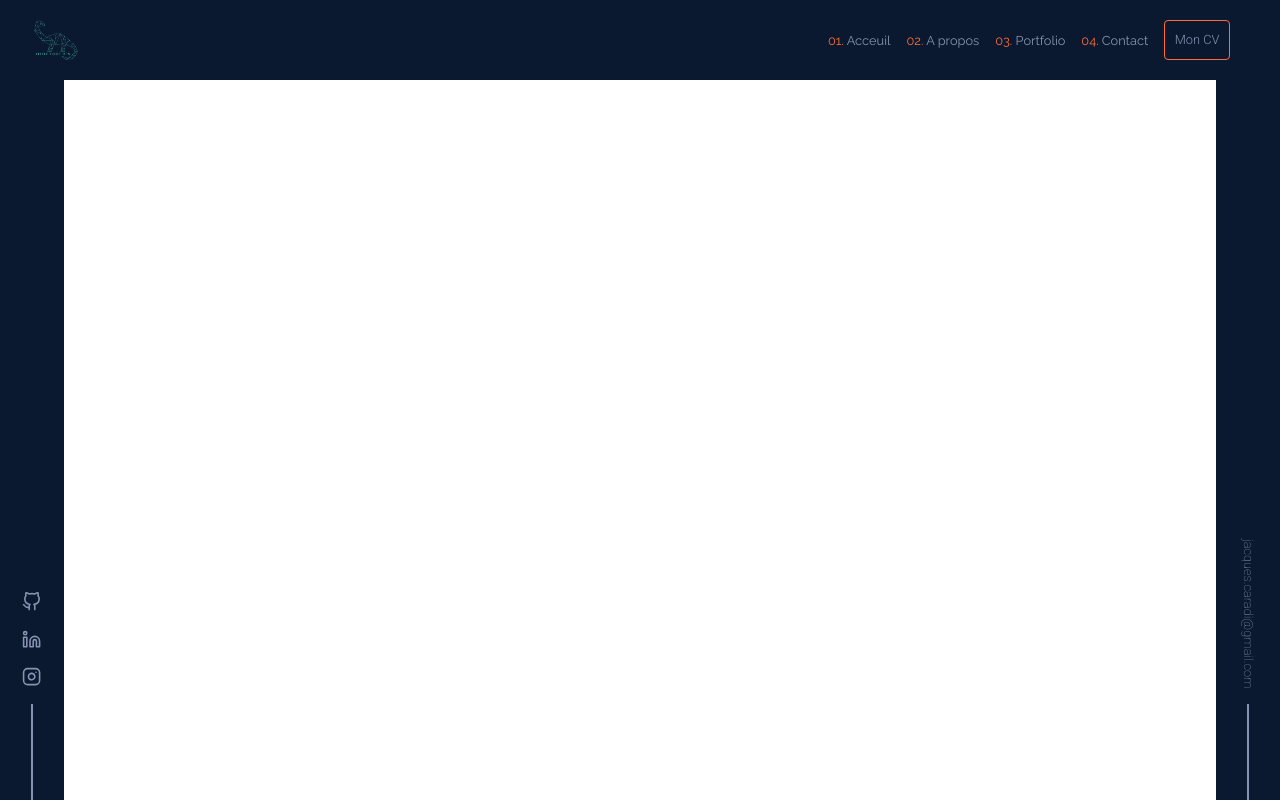
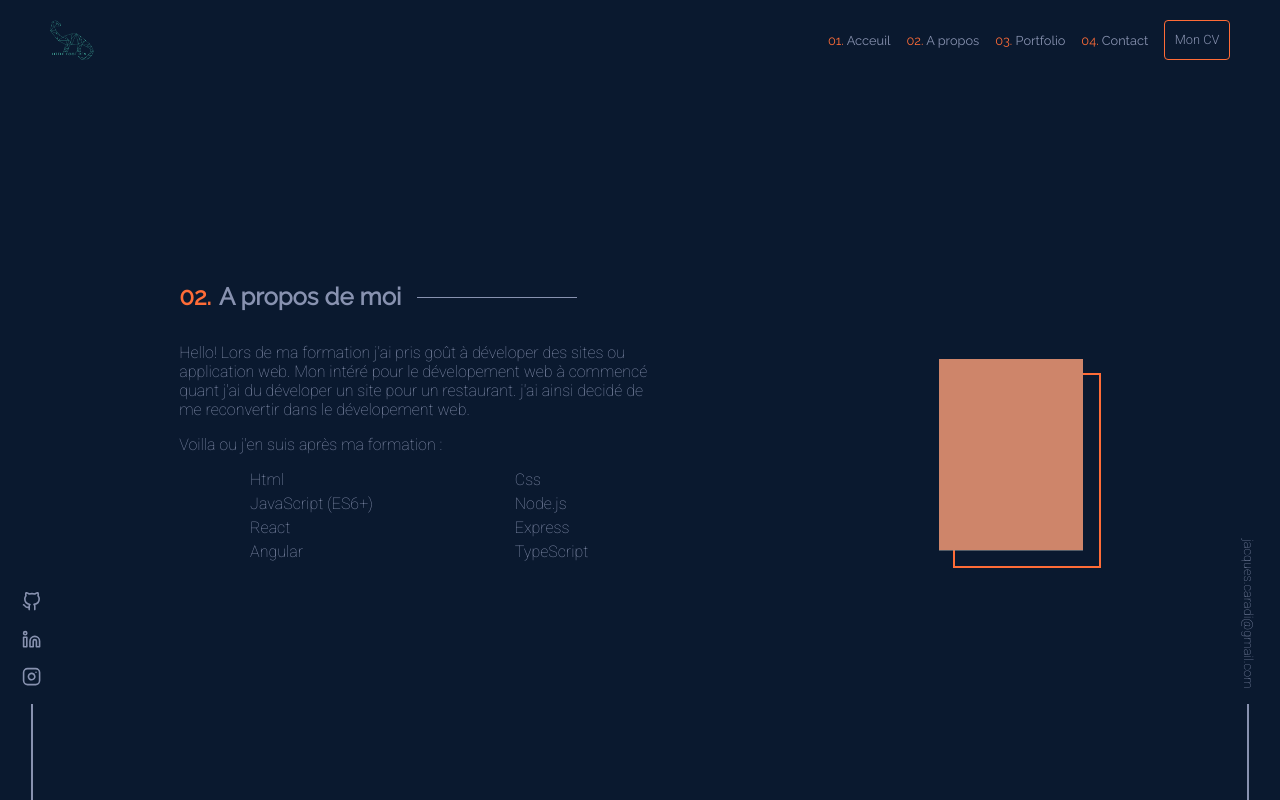
Before and after one commit to littleFootDev/littleFootPorfolio, an Angular app: page /about in a window 1280 px wide. Before the commit this address led to /. Built offline with nearby package versions, Linux system fonts and the light colour scheme; grey boxes are pictures that could not be loaded.

Commit message:
corection and adding about-me page

```diff
--- /dev/null
+++ b/src/app/about-me/about-me.component.html
@@ -0,0 +1,38 @@
+<div class="contain">
+    <div class="container">
+      <h1 class="title">
+          <span class="numero">02. </span> A propos de moi <span class="trait"></span>
+        </h1>
+        <div class="container-total">
+          <div class="contain-description">
+            <p class="description">
+              Hello! Lors de ma formation j'ai pris goût à déveloper des sites ou application web.
+              Mon intéré pour le dévelopement web à commencé quant j'ai du déveloper un site pour un restaurant.
+              j'ai ainsi decidé de me reconvertir dans le dévelopement web.
+            </p>
+            <div class="contain-techno">
+              Voilla ou j'en suis après ma formation :
+              <div class="skills-list">
+                <ul class="list1">
+                  <li>Html</li>
+                  <li>JavaScript (ES6+)</li>
+                  <li>React</li>
+                  <li>Angular</li>
+                </ul>
+                <ul class="list2">
+                  <li>Css</li>
+                  <li>Node.js</li>
+                  <li>Express</li>
+                  <li>TypeScript</li>
+                </ul>
+              </div>
+            </div>
+          </div>
+          <div class="contain-image">
+            <div class="image">
+              <img src="../../assets/images/jacques.c.jpg" alt="jacques caradi" />
+            </div>
+          </div>
+        </div>
+    </div>
+  </div>
--- /dev/null
+++ b/src/app/about-me/about-me.component.scss
@@ -0,0 +1,112 @@
+.contain {
+    width: calc(100vw - 4rem);
+    align-items: center;
+    justify-content: center;
+    color : var(--secondary);
+    .container {
+        width : 80%;
+        .container-total {
+            display: flex;
+            align-items: center;
+            justify-content: center;
+            flex-direction: column;
+            .description{
+                font-size:1rem;
+                margin-bottom: 1rem;
+            }
+        }
+        .contain-techno {
+            display: flex;
+            justify-content: center;
+            align-items: flex-start;
+            flex-direction:column;
+            font-size: 1rem;
+            .skills-list {
+                display: flex;
+                justify-content: space-between;
+                width: 100%;
+                margin: 1rem 0 2rem 0;
+                li {
+                    list-style: none;
+                    margin-bottom:.3rem;
+                }
+            }
+
+        }
+        .contain-image {
+            position: relative;
+            border: 0.15rem solid var(--accent);
+            .image {
+                transform : translate(-1rem, -1rem);
+                background: var(--accent);
+                height:9.99rem;
+                transition: var(--transition);
+                :hover {
+                    opacity: 1;
+                }
+                img {
+                    width: 7rem;
+                    height: 10rem;
+                    opacity: .5;
+                }
+            }
+        }
+    }
+}
+
+
+@media screen and (min-width: 576px) {
+    container-total {
+        flex-direction: row;
+        justify-content: space-between;
+        .description {
+            width: 20rem;
+        }
+    }
+}
+
+@media screen and (min-width: 768px) {
+    .contain {
+        width: calc(100vw - 8rem);
+        .container {
+            .container-total {
+                flex-direction: row;
+                justify-content: space-between;
+                .contain-description {
+                    width: 20rem;
+                }
+                .contain-techno {
+                    .skills-list {
+                        justify-content: space-around;
+                    }
+                }
+                .image {
+                    height:11.99rem;
+                    :hover {
+                        opacity: 1;
+                    }
+                    img {
+                        width: 9rem;
+                        height: 12rem;
+                    }
+                }
+            }
+        }
+
+    }
+
+}
+@media screen and (min-width: 992px) {
+    .contain {
+
+        .container {
+            .container-total {
+                .contain-description {
+                    width: 30rem;
+                }
+            }
+        }
+
+    }
+
+}
--- /dev/null
+++ b/src/app/about-me/about-me.component.ts
@@ -0,0 +1,15 @@
+import { Component, OnInit } from '@angular/core';
+
+@Component({
+  selector: 'app-about-me',
+  templateUrl: './about-me.component.html',
+  styleUrls: ['./about-me.component.scss']
+})
+export class AboutMeComponent implements OnInit {
+
+  constructor() { }
+
+  ngOnInit(): void {
+  }
+
+}
--- a/src/app/app-routing.module.ts
+++ b/src/app/app-routing.module.ts
@@ -1,8 +1,11 @@
 import { NgModule } from '@angular/core';
 import { RouterModule, Routes } from '@angular/router';
+
+import { AboutMeComponent } from './about-me/about-me.component';
 import { HomeComponent } from './home/home.component';
 
 const routes: Routes = [
+  {path: 'about', component: AboutMeComponent},
   {path: '', component: HomeComponent, pathMatch: 'full'}
 ];
 
--- a/src/app/app.module.ts
+++ b/src/app/app.module.ts
@@ -1,12 +1,13 @@
 import { NgModule } from '@angular/core';
 import { BrowserModule } from '@angular/platform-browser';
+import { AppRoutingModule } from './app-routing.module';
 
-import { AppRoutingModule } from './app-routing.module';
 import { AppComponent } from './app.component';
 import { HeaderComponent } from './header/header.component';
 import { ContainReseauxComponent } from './contain-reseaux/contain-reseaux.component';
 import { EmailComponent } from './email/email.component';
 import { HomeComponent } from './home/home.component';
+import { AboutMeComponent } from './about-me/about-me.component';
 
 @NgModule({
   declarations: [
@@ -14,7 +15,8 @@ import { HomeComponent } from './home/home.component';
     HeaderComponent,
     ContainReseauxComponent,
     EmailComponent,
-    HomeComponent
+    HomeComponent,
+    AboutMeComponent
   ],
   imports: [
     BrowserModule,
--- a/src/app/header/header.component.html
+++ b/src/app/header/header.component.html
@@ -14,7 +14,7 @@
     </button>
     <div class="navlinks-container open" [ngClass]="{ open: navIsOpen }">
       <a routerLink="" class="navlink"><span>01.</span> Acceuil</a>
-      <a class="navlink"><span>02.</span> A propos</a>
+      <a routerLink="about" class="navlink"><span>02.</span> A propos</a>
       <a class="navlink"><span>03.</span> Portfolio</a>
       <a class="navlink"><span>04.</span> Contact</a>
       <a
--- a/src/app/header/header.component.scss
+++ b/src/app/header/header.component.scss
@@ -6,6 +6,7 @@ nav {
     justify-content: space-between;
     align-items: center;
     img {
+        margin-left: 1rem;
         width: 7rem;
     }
 }
--- a/src/app/home/home.component.html
+++ b/src/app/home/home.component.html
@@ -2,10 +2,10 @@
     <div class="contain-text">
       <span class="title">Hello,</span>
       <p class="name">JACQUES CARADI.</p>
-      <p class="mini-pres">Je suis un dévelopeur web full stack spécialiser sur javascript. Actuellement je me
-        concentre sur les technologie Mongo, Express, Angular, Node, React
+      <p class="mini-pres">Je suis un développeur web full stack spécialisé sur javascript. Actuellement je me
+        concentre sur les technologies Mongo, Express, Angular, Node, React.
       </p>
       <p class="text-animation"></p>
-      <a class="btn" routerLink="contact">Contactais moi</a>
+      <a class="btn" routerLink="contact">Contactez moi</a>
     </div>
   </div>
--- a/src/app/home/home.component.scss
+++ b/src/app/home/home.component.scss
@@ -3,7 +3,7 @@
     align-items: center;
     justify-content: center;
     color : var(--secondary);
-    border: 1px solid red;
+
     .contain-text {
         height: 20rem;
         margin-left: 1.3rem;
@@ -20,7 +20,6 @@
         .mini-pres {
             font-size: 1.2rem;
             margin-bottom: 1rem;
-            border: 1px solid red;
         }
         .text-animation {
             font-size: 1rem;
--- a/src/styles.scss
+++ b/src/styles.scss
@@ -57,9 +57,41 @@ h4 {
   background: var(--primary);
   align-items: center;
 }
+.title {
+  font-size: 1rem;
+  margin-bottom: 1rem;
+  display: flex;
+  align-items: center;
+  .numero {
+    color: var(--accent);
+    margin-right: .3rem;
+  }
+  .trait {
+    width: 5rem;
+    height: 0.01rem;
+    margin-left: 1rem;
+    background: var(--secondary);
+  }
+}
 
 @media screen and (min-width: 768px) {
   .contain {
     width: 4rem;
   }
+  .title {
+    font-size: 1.5rem;
+    margin-bottom: 2rem;
+    display: flex;
+    align-items: center;
+    .numero {
+      color: var(--accent);
+      margin-right: .5rem;
+    }
+    .trait {
+      width: 10rem;
+      height: 0.01rem;
+      margin-left: 1rem;
+      background: var(--secondary);
+    }
+  }
 }
```
Also changed, not shown: 2 other files (tests, documents, lock files or other folders).
